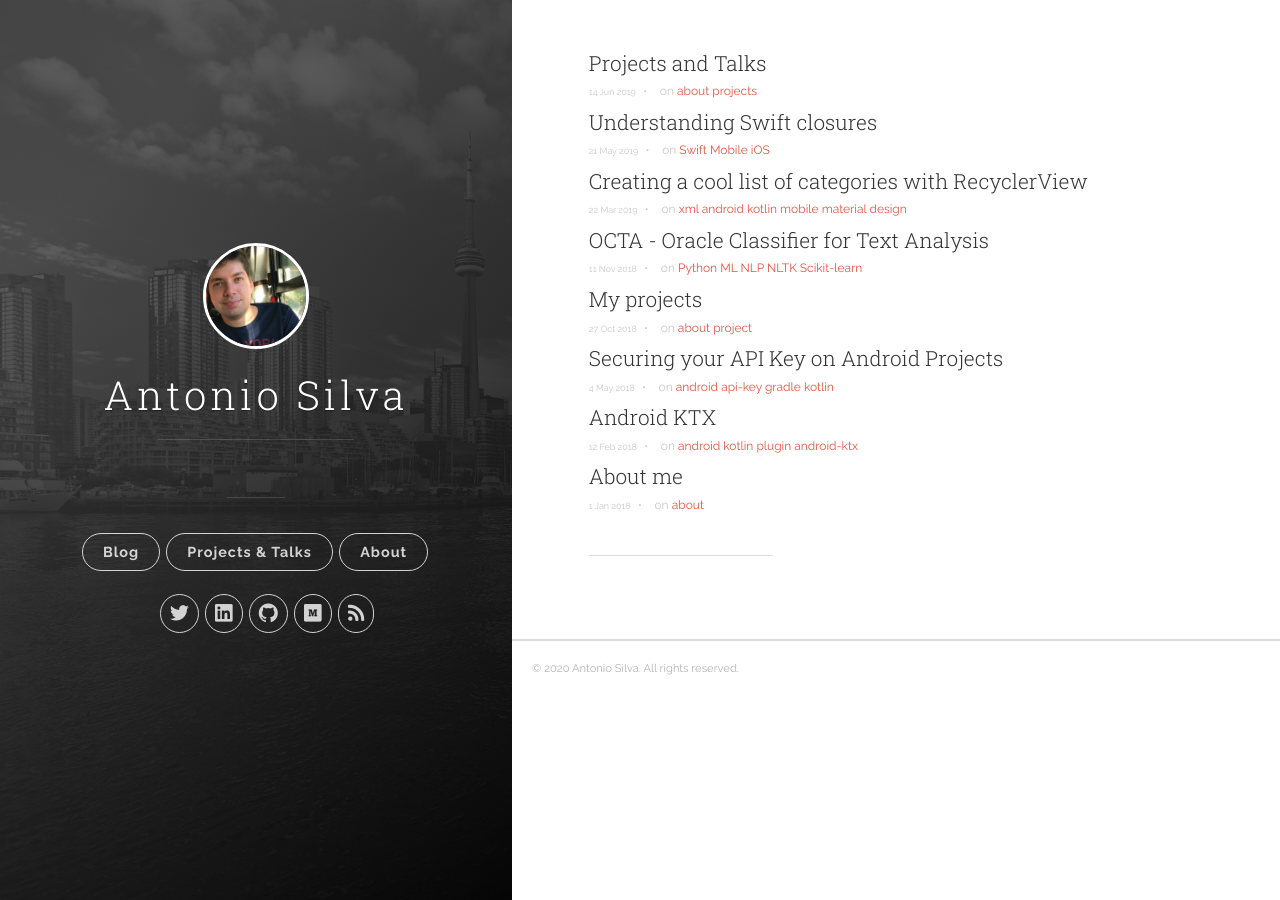
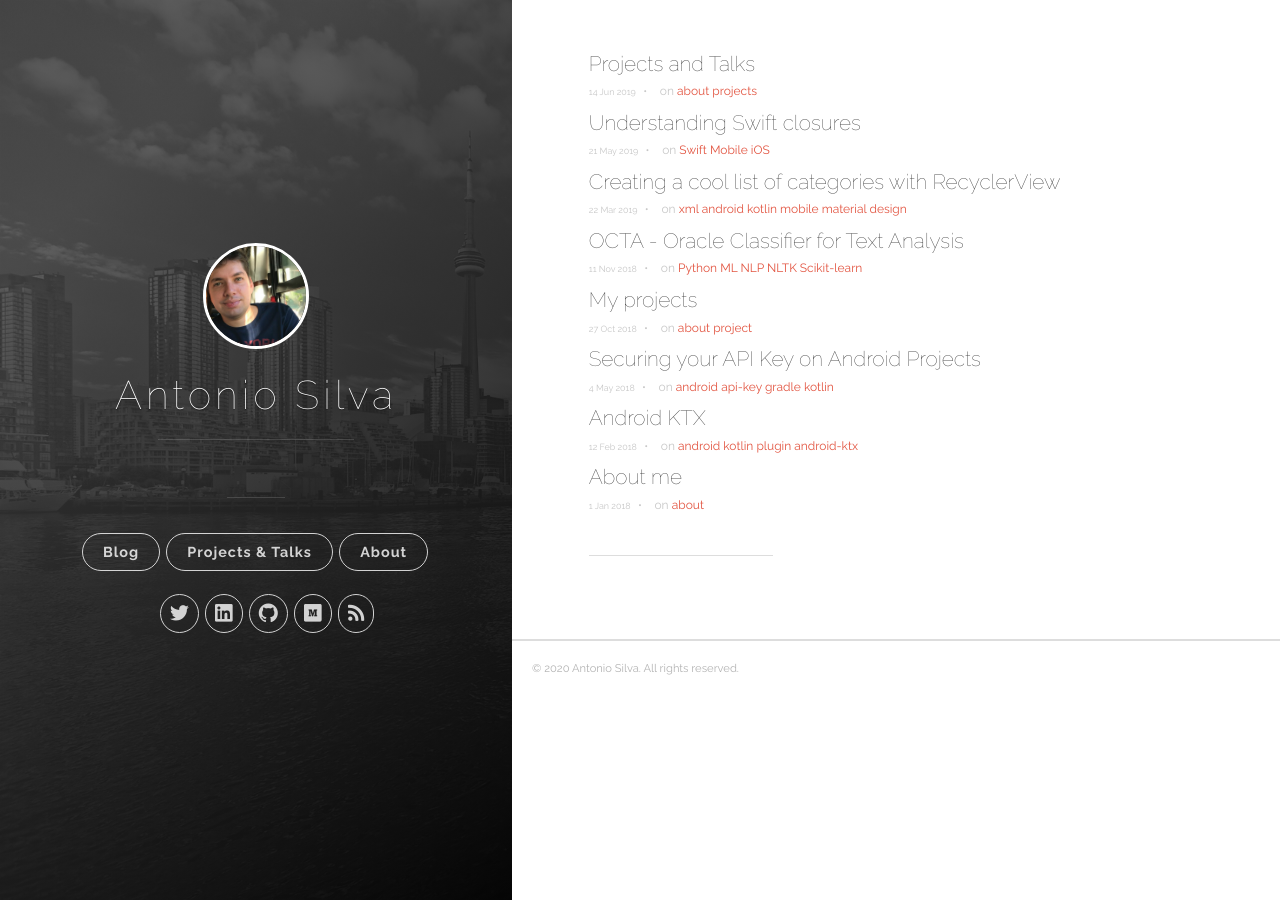
Before and after one commit to antoniosj/antoniosj.github.io, a Jekyll site: the page built from index.html, in a window 1280 px wide. Built offline with Jekyll 4.4.1, drawn with Linux system fonts in a browser that asks for light colours; the list of posts is cut into pages by our own code.

Commit message:
Update uno.scss

```diff
--- a/_sass/uno.scss
+++ b/_sass/uno.scss
@@ -953,7 +953,7 @@
 h5 {
 	margin-top: .8em;
 	margin-bottom: .4em;
-	font-family: "Roboto Slab", serif;
+	font-family: "Raleway", serif;
 	font-weight: lighter;
 	color: #333333;
 	-webkit-font-smoothing: antialiased; }
```
